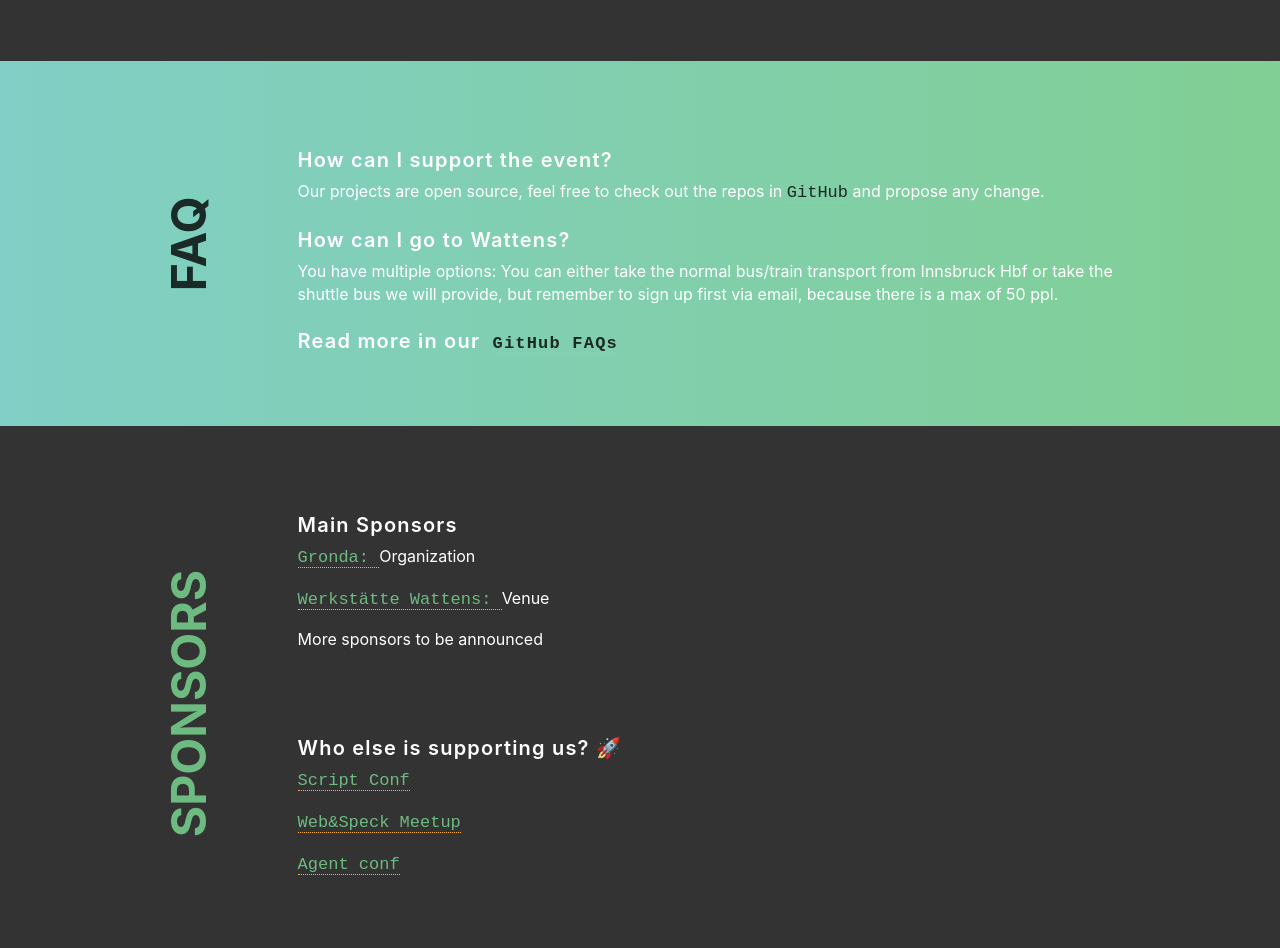
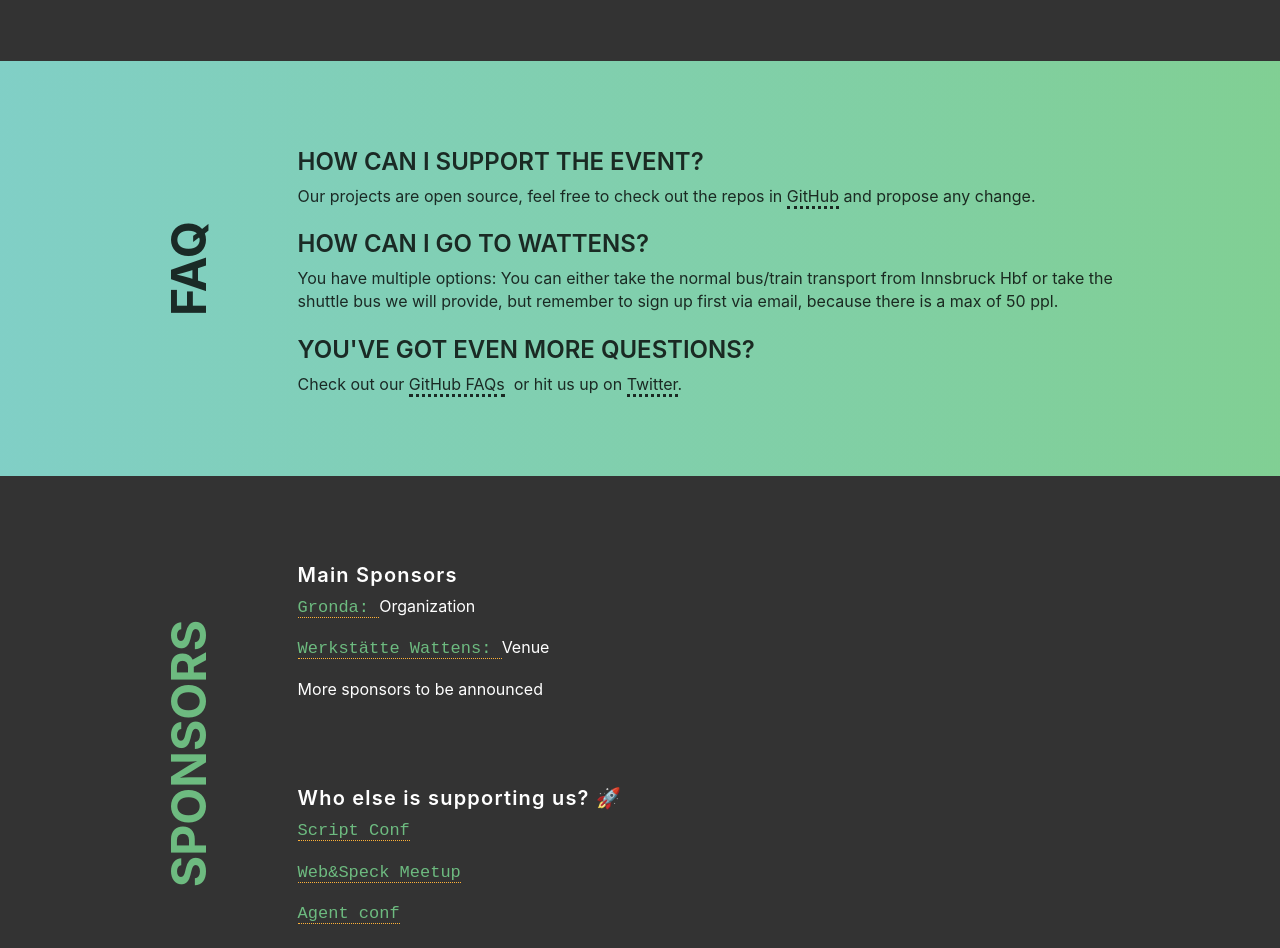
Before and after one commit to uncodeference/uncodeference.website, a Gatsby site: page / in a window 1280 px wide. Shown: the part 2187-3135 px from the top of the page. Built offline with nearby package versions, Linux system fonts and the light colour scheme; Gatsby itself is replaced by a stand-in of ours.

Commit message:
Clean up FAQ - changed font color to black - cleaned source code - added Twitter contact

```diff
--- a/src/components/sections/FAQSection.tsx
+++ b/src/components/sections/FAQSection.tsx
@@ -2,53 +2,54 @@
 import { colors } from '../../styles/variables'
 import styled from '@emotion/styled'
 import { Section } from '../Section'
-import { Link as L } from '../../components/ui/Links';
+import { Link as L } from '../../components/ui/Links'
 
 const ColoredSection = styled.div`
   background-image: linear-gradient(270deg, ${colors.brand}, hsla(173, 45%, 62%, 0.9));
-  @media (max-width:480px){
-      padding: 1rem;
+  a {
+    color: ${colors.black} !important;
   }
-  @media (min-width:481px){
-      padding: 2rem;
-    }
-  @media (min-width:800px){
-      padding: 4rem;
-    }
+  @media (max-width: 480px) {
+    padding: 1rem;
+  }
+  @media (min-width: 481px) {
+    padding: 2rem;
+  }
+  @media (min-width: 800px) {
+    padding: 4rem;
+  }
 `
 
-const FAQContainer = styled(Section)`
-`
-
-const Title = styled.h4`
-  color: ${colors.white} !important;
-  letter-spacing: 0.06em;
-`;
-
-const Link = styled(L)`
-  color: ${colors.black};
-`;
-
-const Text = styled.p`
-  color: ${colors.white} !important;
-`;
+const FAQContainer = styled(Section)``
 
 const FAQSection = () => (
   <ColoredSection>
     <FAQContainer id="faq" title="FAQ">
-      <Title>How can I support the event?</Title>
-      <Text> Our projects are open source, feel free to check out the repos in&nbsp;
-        <Link target="blank" href="https://github.com/uncodeference/unmeetup">GitHub</Link>
+      <h3>How can I support the event?</h3>
+      <p>
+        Our projects are open source, feel free to check out the repos in&nbsp;
+        <a target="blank" href="https://github.com/uncodeference">
+          GitHub
+        </a>
         &nbsp;and propose any change.
-      </Text>
-
-      <Title>How can I go to Wattens?</Title>
-      <Text> You have multiple options: You can either take the normal bus/train transport from Innsbruck Hbf or
-        take the shuttle bus we will provide, but remember to sign up first via email, because there is a max of 50 ppl.
-      </Text>
-
-      <Title>Read more in our &nbsp;<Link target="blank" href="https://github.com/uncodeference/uncodeference.faq">GitHub FAQs</Link></Title>
-
+      </p>
+      <h3>How can I go to Wattens?</h3>
+      <p>
+        You have multiple options: You can either take the normal bus/train transport from Innsbruck Hbf or take the shuttle bus we will
+        provide, but remember to sign up first via email, because there is a max of 50 ppl.
+      </p>
+      <h3>You've got even more questions?</h3>
+      <p>
+        Check out our&nbsp;
+        <a target="blank" href="https://github.com/uncodeference/uncodeference.faq">
+          GitHub FAQs
+        </a>
+        &nbsp; or hit us up on&nbsp;
+        <a target="blank" href="https://twitter.com/uncodeference">
+          Twitter
+        </a>
+        .
+      </p>
     </FAQContainer>
   </ColoredSection>
 )
```
